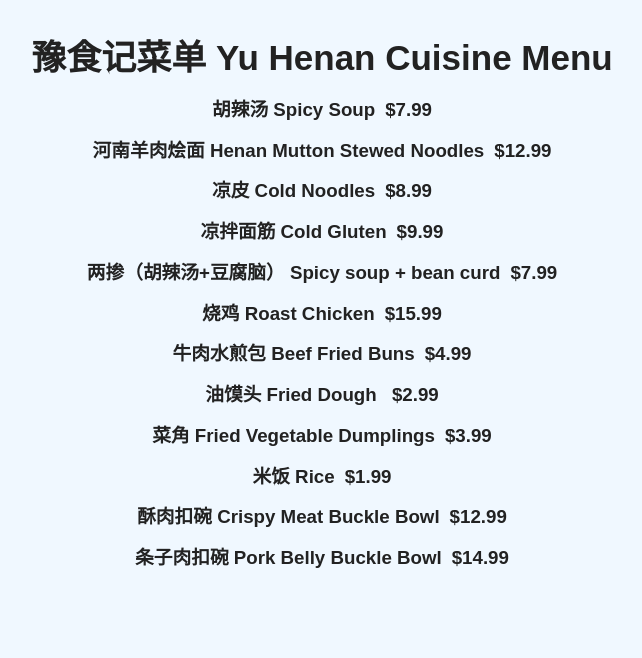
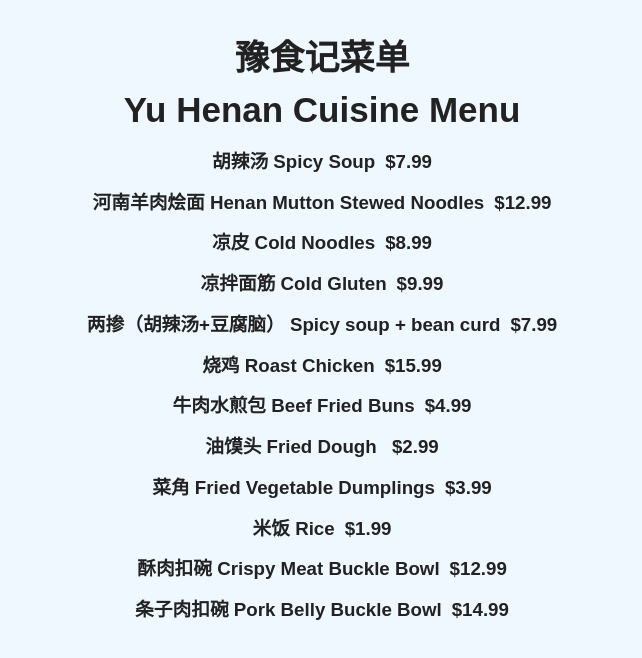
Before and after one commit to HuidanKuang/YuHenanCuisine, a plain HTML site: page index.html in a window 1280 px wide. Shown: the whole page, without its empty margins (318-960 px from the left). Drawn offline with Linux system fonts and the light colour scheme; a web font is replaced by a local one.

Commit message:
revision

```diff
--- a/index.html
+++ b/index.html
@@ -13,7 +13,8 @@
 <body>
     <div class="main">
         <div class="section-title">
-            <h2>豫食记菜单 Yu Henan Cuisine Menu</h1>
+            <h2>豫食记菜单</h2>
+            <h2>Yu Henan Cuisine Menu</h2>
         </div>
         <div class="menu-list">
             <h3>胡辣汤 Spicy Soup<span>$7.99</span></h3>
```
